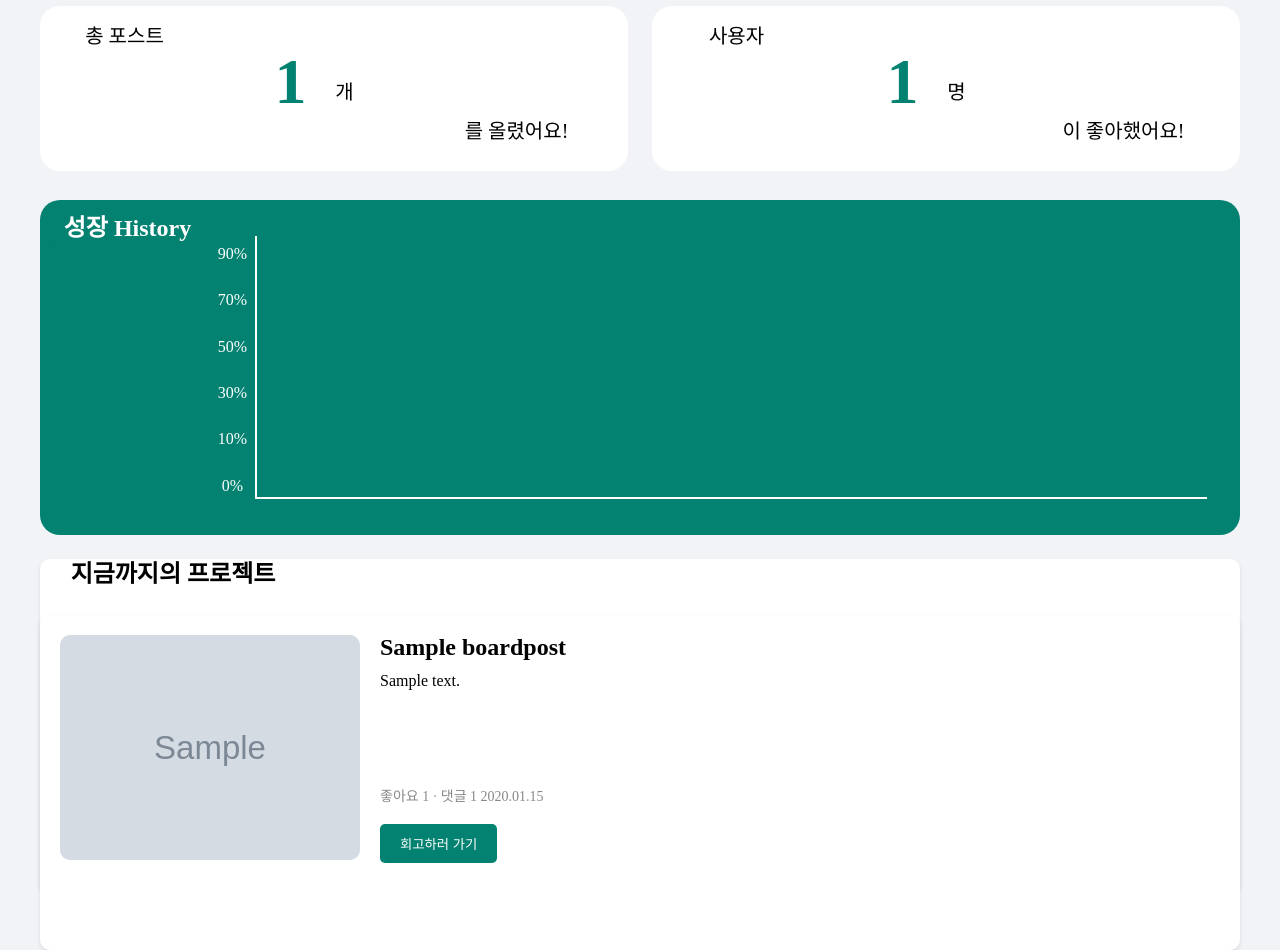
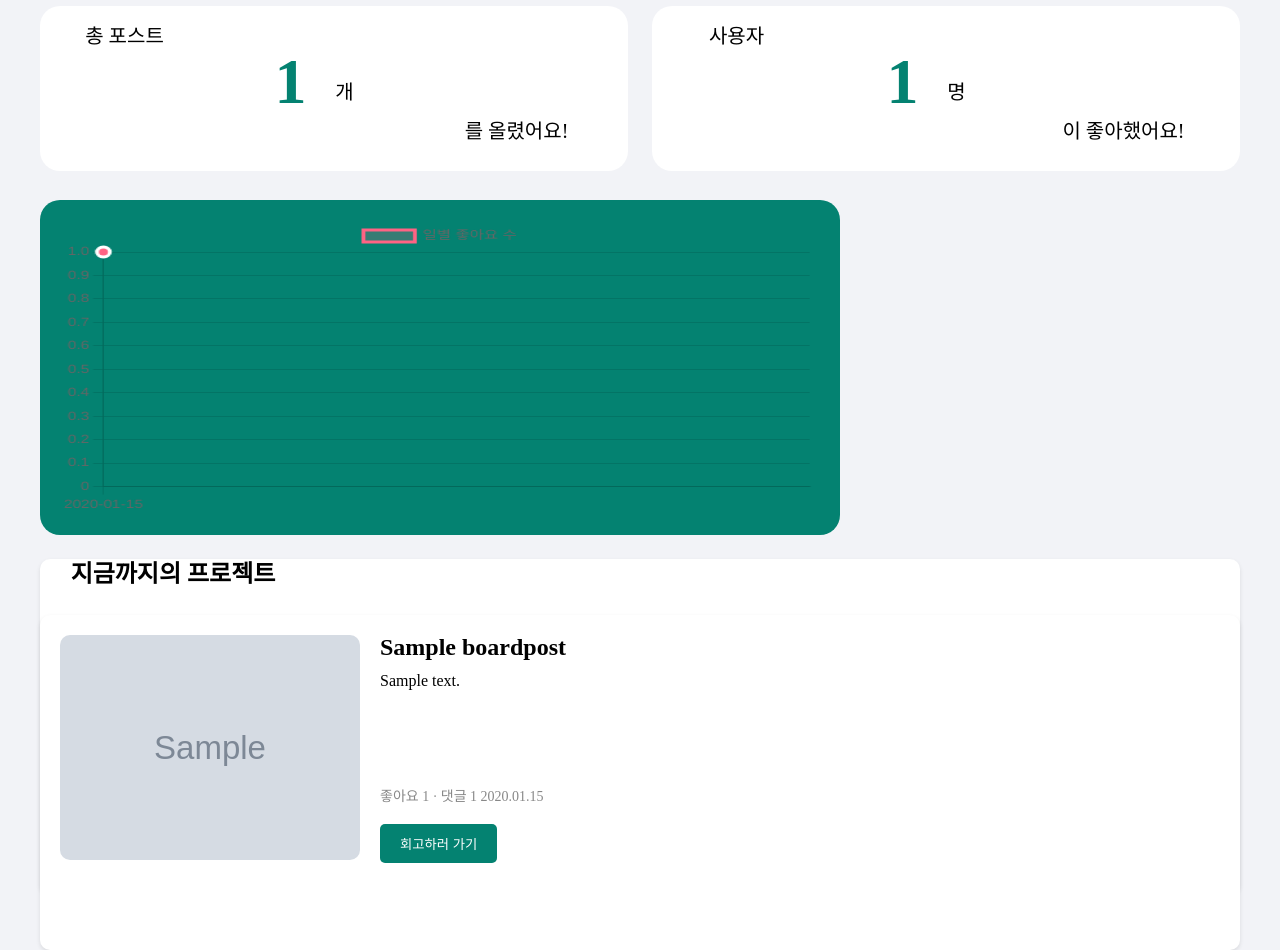
Before and after one commit to nnaX000/2024-Herethon-18_BE, a Django app: page /grow_1/ in a window 1280 px wide. Shown: the part 178-1128 px from the top of the page. Run offline with Django 4.2, Linux system fonts and the light colour scheme; a user stored in the database is signed in; tables that the repository leaves empty hold one stand-in row (values such as "Sample post"); grey boxes marked "Sample" are stand-in pictures; some libraries are stand-ins or nearby versions.

Commit message:
feat:그래프 띄워짐

```diff
--- a/project/myapp/templates/grow_1.html
+++ b/project/myapp/templates/grow_1.html
@@ -7,6 +7,7 @@
     <link rel="stylesheet" href="{% static 'css/reset.css' %}">
     <link rel="stylesheet" href="{% static 'css/style.css' %}">
     <link rel="stylesheet" href="{% static 'css/grow_1.css' %}">
+    <script src="https://cdn.jsdelivr.net/npm/chart.js"></script>
     <title>ProReflect</title>
 </head>
 <body>
@@ -34,17 +35,11 @@
                 <h1 class="text4-container">이 좋아했어요!</h1>
             </div>
         </div>
+
         <div class="graph-container">
-            <h1 class="history-container">
-                성장 History
-                <img src="{% static 'img/QuestionMark.svg' %}" alt="성장 History" class="QuestionMark-img" />
-            </h1>
-            <div class="percent-container">
-                90%<br />70%<br />50%<br />30%<br />10%<br />0%
-            </div>
-            <div class="vertical"></div>
-            <div class="horizon"></div>
+            <canvas id="likesGraph"></canvas>
         </div>
+
         <div class="project-container">
             <h1 class="text5-container">지금까지의 프로젝트</h1>
             {% for post in user_posts %}
@@ -71,5 +66,62 @@
             {% endfor %}
         </div>
     </main>
+
+    <script type="application/json" id="dates">{{ dates|json_script:"dates" }}</script>
+    <script type="application/json" id="like_counts">{{ like_counts|json_script:"like_counts" }}</script>
+
+    <script>
+        console.log('dates:', document.getElementById('dates').textContent);
+        console.log('like_counts:', document.getElementById('like_counts').textContent);
+
+        document.addEventListener('DOMContentLoaded', function () {
+            var datesJson = document.getElementById('dates').textContent;
+            var likeCountsJson = document.getElementById('like_counts').textContent;
+
+            console.log('datesJson:', datesJson);
+            console.log('likeCountsJson:', likeCountsJson);
+
+            try {
+                // JSON 데이터 추출
+                var dates = JSON.parse(datesJson.slice(datesJson.indexOf('['), datesJson.lastIndexOf(']') + 1));
+                var likeCounts = JSON.parse(likeCountsJson.slice(likeCountsJson.indexOf('['), likeCountsJson.lastIndexOf(']') + 1));
+
+                console.log('dates:', dates);
+                console.log('likeCounts:', likeCounts);
+
+                var ctx = document.getElementById('likesGraph').getContext('2d');
+                var likesGraph = new Chart(ctx, {
+                    type: 'line',
+                    data: {
+                        labels: dates,
+                        datasets: [{
+                            label: '일별 좋아요 수',
+                            data: likeCounts,
+                            backgroundColor: 'rgba(255, 99, 132, 0.2)',
+                            borderColor: 'rgba(255, 99, 132, 1)',
+                            borderWidth: 3,  // 선의 두께를 3으로 설정
+                            pointRadius: 5, // 데이터 포인트의 반경을 5로 설정
+                            pointBackgroundColor: 'rgba(255, 99, 132, 1)', // 데이터 포인트의 배경 색상
+                            pointBorderColor: '#fff' // 데이터 포인트의 테두리 색상
+                        }]
+                    },
+                    options: {
+                        scales: {
+                            y: {
+                                beginAtZero: true
+                            }
+                        },
+                        elements: {
+                            line: {
+                                tension: 0.3 // 선의 곡선 정도 (0은 직선)
+                            }
+                        }
+                    }
+                });
+            } catch (e) {
+                console.error('JSON parse error:', e);
+            }
+        });
+    </script>
 </body>
 </html>
--- a/project/myapp/views.py
+++ b/project/myapp/views.py
@@ -11,6 +11,8 @@ import json
 from django.utils import timezone
 from datetime import timedelta
 from django.db.models.functions import TruncDate
+from django.db.models.functions import TruncDay
+from django.db.models import Count
 
 
 def main(request):
@@ -137,17 +139,28 @@ def board_list(request):
 
 @login_required
 def grow_1(request):
-    # 현재 로그인된 사용자의 모든 게시물 가져오기
     user_posts = BoardPost.objects.filter(user=request.user)
-    # 각 게시물의 좋아요 수를 합산
     total_likes = sum(post.likes.count() for post in user_posts)
-    # 게시물의 총 개수 계산
     total_posts = user_posts.count()
+
+    # 날짜별 좋아요 수 집계
+    likes_data = (
+        BoardPost.objects.filter(user=request.user)
+        .annotate(date=TruncDay("created_at"))
+        .values("date")
+        .annotate(likes_count=Count("likes"))
+        .order_by("date")
+    )
+
+    dates = [data["date"].strftime("%Y-%m-%d") for data in likes_data]
+    like_counts = [data["likes_count"] for data in likes_data]
 
     context = {
         "total_likes": total_likes,
         "total_posts": total_posts,
         "user_posts": user_posts,
+        "dates": dates,
+        "like_counts": like_counts,
     }
     return render(request, "grow_1.html", context)
 
--- a/project/static/css/grow_1.css
+++ b/project/static/css/grow_1.css
@@ -169,13 +169,22 @@
   .graph-container {
     display: flex;
     flex-direction: row;
-    width: 1200px;
+    width: 800px;
     height: 335px;
     flex-shrink: 0;
     border-radius: 20px;
     background-color: #048271;
     margin-top: 24px;
-  }
+    padding: 20px;
+    box-sizing: border-box;
+}
+
+canvas#likesGraph {
+    width: 100% !important;
+    height: 100% !important;
+    max-height: 335px; /* graph-container의 세로 길이와 일치시킴 */
+}
+
 
   .history-container {
     display: flex;
```
